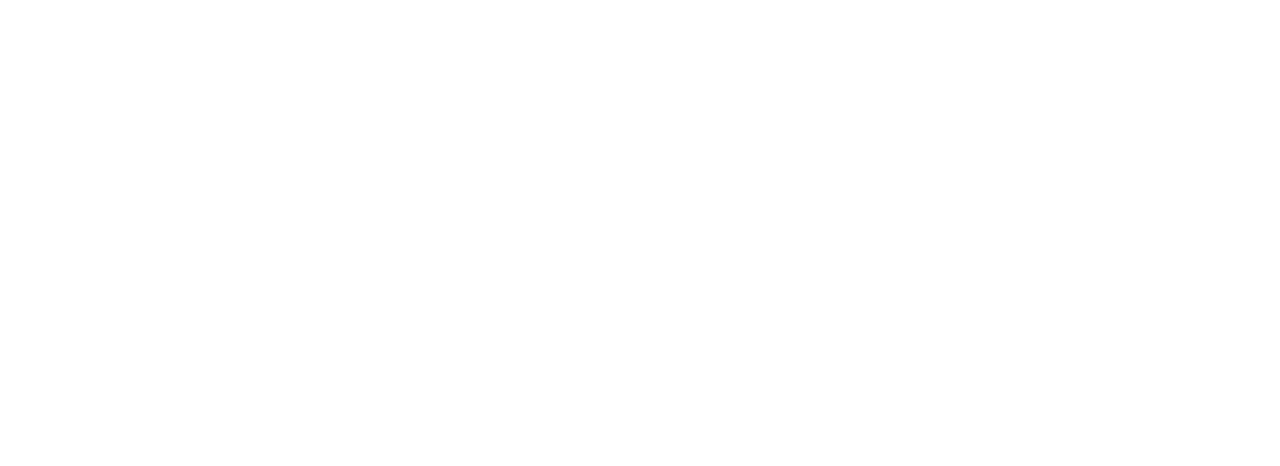
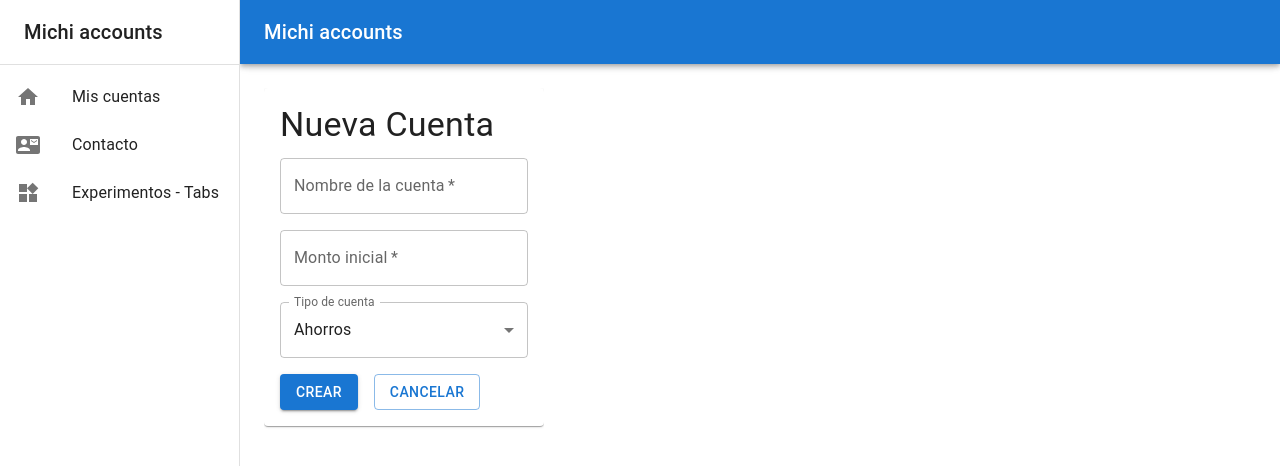
Before and after one commit to FerLaw1307/react-fer, a React (Vite) app: page /account-create in a window 1280 px wide. Before the commit this address had no page. Shown: the top 466 px of the page. Built offline with nearby package versions, Linux system fonts and the light colour scheme.

Commit message:
Add structure, Router and new account form

```diff
--- /dev/null
+++ b/src/domain/viewmodels/AccountVm.ts
@@ -0,0 +1,15 @@
+export interface AccountViewModel {
+  id: string;
+  displayName: string;
+  amountFormatted: string;
+  ammount: number;
+  atype: 'savings' | 'investment' | 'cash' | 'credit';
+}
+
+export interface TransactionViewModel {
+  id: string;
+  dateFormatted: string;
+  description: string;
+  amountFormatted: string;
+  dtype: 'cargo' | 'abono';
+}
--- /dev/null
+++ b/src/pages/Account/AccCreate.tsx
@@ -0,0 +1,92 @@
+import React, { useState } from "react";
+import { Typography, Box, TextField, Button, MenuItem, Paper } from "@mui/material";
+import { useNavigate } from "react-router-dom";
+import type { AccountViewModel } from "../../domain/viewmodels/AccountVm";
+
+function formatAmount(amount: number) {
+    return amount.toLocaleString("en-US", { style: "currency", currency: "USD" });
+}
+
+export default function AccCreate() {
+    const [displayName, setDisplayName] = useState("");
+    const [ammount, setAmmount] = useState<number | "">("");
+    const [atype, setAtype] = useState<AccountViewModel["atype"]>("savings");
+    const [error, setError] = useState<string | null>(null);
+    const navigate = useNavigate();
+
+    const handleSubmit = (e: React.FormEvent) => {
+        e.preventDefault();
+        setError(null);
+        if (!displayName) {
+            setError("El nombre de la cuenta es requerido");
+            return;
+        }
+        const amt = typeof ammount === "number" ? ammount : Number(ammount);
+        if (Number.isNaN(amt)) {
+            setError("Monto inválido");
+            return;
+        }
+
+        // Generar un id simple; puedes reemplazar por UUID si lo deseas
+        const id = `acct-${Date.now()}`;
+
+        const account: AccountViewModel = {
+            id,
+            displayName,
+            amountFormatted: formatAmount(amt),
+            ammount: amt,
+            atype,
+        };
+
+        // Por ahora solo loguear y navegar a la página principal pasando el objeto en state
+        console.log("Cuenta creada:", account);
+        navigate('/', { state: { createdAccount: account } });
+    };
+
+    return (
+        <Box component={Paper} sx={{ p: 2, maxWidth: 700, margin: "auto" }}>
+            <Typography variant="h4" gutterBottom>
+                Nueva Cuenta
+            </Typography>
+
+            <Box component="form" onSubmit={handleSubmit} sx={{ display: "grid", gap: 2, width: "100%" }}>
+                <TextField
+                    label="Nombre de la cuenta"
+                    value={displayName}
+                    onChange={(e) => setDisplayName(e.target.value)}
+                    required
+                />
+
+                <TextField
+                    label="Monto inicial"
+                    value={ammount}
+                    onChange={(e) => setAmmount(e.target.value === "" ? "" : Number(e.target.value))}
+                    required
+                    inputProps={{ inputMode: "numeric", pattern: "[0-9]*" }}
+                />
+
+                <TextField select label="Tipo de cuenta" value={atype} onChange={(e) => setAtype(e.target.value as AccountViewModel['atype'])}>
+                    <MenuItem value="savings">Ahorros</MenuItem>
+                    <MenuItem value="investment">Inversiones</MenuItem>
+                    <MenuItem value="cash">Efectivo</MenuItem>
+                    <MenuItem value="credit">Crédito</MenuItem>
+                </TextField>
+
+                {error && (
+                    <Typography color="error" variant="body2">
+                        {error}
+                    </Typography>
+                )}
+
+                <Box sx={{ display: "flex", gap: 2 }}>
+                    <Button type="submit" variant="contained">
+                        Crear
+                    </Button>
+                    <Button variant="outlined" onClick={() => navigate(-1)}>
+                        Cancelar
+                    </Button>
+                </Box>
+            </Box>
+        </Box>
+    );
+}
--- a/src/pages/Home/Home.tsx
+++ b/src/pages/Home/Home.tsx
@@ -6,6 +6,7 @@ import Alert from "@mui/material/Alert";
 import AccountCard from "../../components/account/account-card";
 import { useAccounts } from "../../hooks/useAccounts";
 import { Button, Card, CardContent} from "@mui/material";
+import { useNavigate } from 'react-router-dom';
 import AddIcon from "@mui/icons-material/Add";
 import { RemoveCircle } from "@mui/icons-material";
 
@@ -16,10 +17,14 @@ export default function Home() {
 
   const balance: number = 18500;
   const buttons = [
-    { label: "Ingreso", icon: <AddIcon /> },
-    { label: "Gasto", icon: <RemoveCircle /> },
-    { label: "Cuenta", icon: <AddIcon /> },
+    { label: "Ingreso", icon: <AddIcon />, url: "/transactions/new?type=income" },
+    { label: "Gasto", icon: <RemoveCircle />, url: "/transactions/new?type=expense" },
+    { label: "Cuenta", icon: <AddIcon />, url: "/account-create" },
   ];
+  const navigate = useNavigate();
+
+
+
   return (
     <Box>
       <Typography variant="h3" gutterBottom>
@@ -68,6 +73,7 @@ export default function Home() {
             <Button
               fullWidth
               variant="outlined"
+              onClick={() => navigate(btn.url)}
               sx={{
                 height: 90,
                 borderRadius: 3,
--- a/src/router/AppRouter.tsx
+++ b/src/router/AppRouter.tsx
@@ -3,6 +3,7 @@ import Layout from "../components/Layout";
 import Home from "../pages/Home/Home";
 import Contact from "../pages/Contact/Contact";
 import TabsExperiment from "../pages/Experiments/Tabs";
+import AccCreate from "../pages/Account/AccCreate";
 
 export default function AppRouter() {
   return (
@@ -11,6 +12,7 @@ export default function AppRouter() {
         <Route path="/" element={<Layout />}>
           <Route index element={<Home />} />
           <Route path="contact" element={<Contact />} />
+          <Route path="account-create" element={<AccCreate />} />
           <Route path="experiments">
             <Route path="tabs" element={<TabsExperiment />} />
             <Route path="tabs/:id" element={<TabsExperiment />} />
```
Also changed, not shown: project-structur.txt (added).
